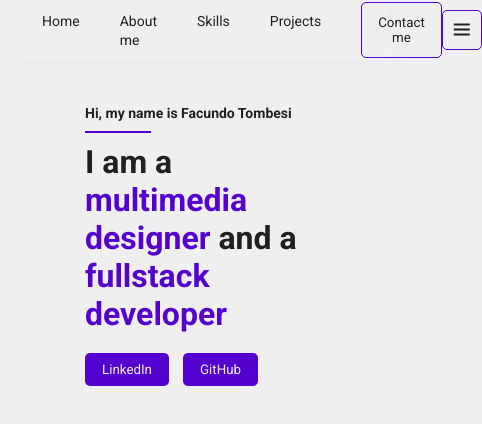
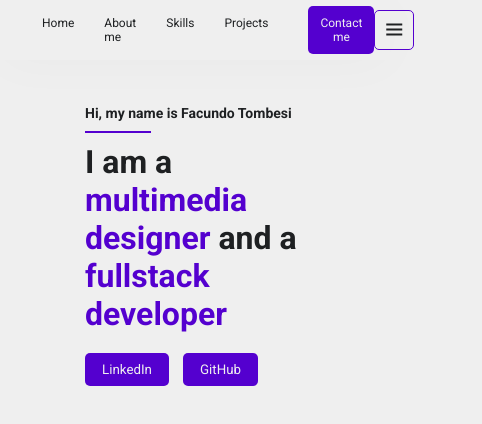
Before and after one commit to FacuTombesi/portfolio-2024, a plain HTML site: page index.html in a window 390 px wide. Both pictures are taken after a click on the button 327 px from the left and 30 px from the top of the page. Shown: the top 424 px of the page, 482 px wide, since content can reach past the window. Drawn offline with nearby package versions, Linux system fonts and the light colour scheme.

Commit message:
fix for mobile

```diff
--- a/style.css
+++ b/style.css
@@ -520,6 +520,16 @@ form button:disabled {
 
   nav ul {
     display: none;
+    font-size: 12px;
+    gap: 30px;
+  }
+
+  nav button {
+    padding: 10px 12px;
+    border: transparent;
+    background-color: #5400CF;
+    color: #EFEFEF;
+    font-size: 12px;
   }
 
   nav.open .logo {
@@ -532,6 +542,8 @@ form button:disabled {
 
   nav button#menuButton {
     display: flex;
+    border: 1px solid #5400CF;
+    background-color: transparent;
   }
 
   .home {
@@ -565,7 +577,11 @@ form button:disabled {
   }
 
   nav ul li a {
-    font-size: 14px;
+    font-size: 12px;
+  }
+
+  nav button {
+    padding: 10px 12px;
   }
 
   .right h5 {
@@ -582,6 +598,10 @@ form button:disabled {
 
   .skills-items {
     grid-template-columns: repeat(2, 1fr);
+  }
+
+  .project {
+    height: 360px;
   }
 
   .projects-items {
```
